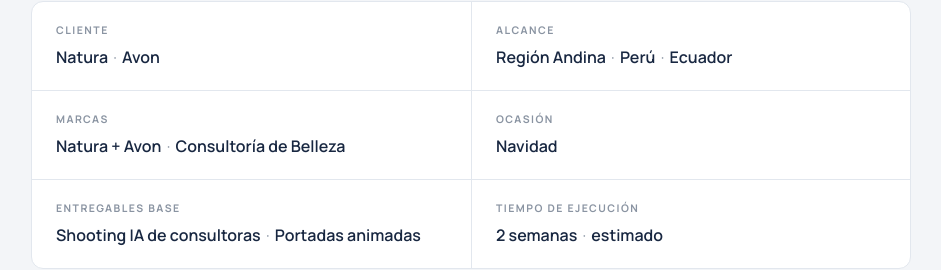
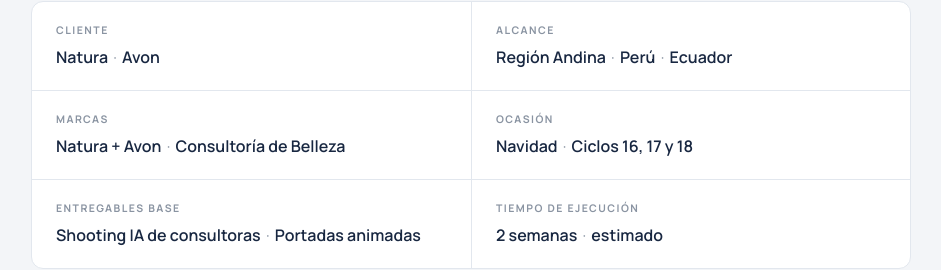
Before and after one commit to anasamsa/natura-navidad-mi-consultoria, a plain HTML site: page index.html in a window 1280 px wide. Shown: the part 1551-1821 px from the top of the page, without its empty margins (169-1110 px from the left). Drawn offline with Linux system fonts and the light colour scheme.

Commit message:
Ciclos 16,17,18 como dato general en Ocasion

```diff
--- a/index.html
+++ b/index.html
@@ -272,7 +272,7 @@
     <div class="cell"><span class="cell__k">Cliente</span><span class="cell__v">Natura <em>·</em> Avon</span></div>
     <div class="cell"><span class="cell__k">Alcance</span><span class="cell__v">Región Andina <em>·</em> Perú <em>·</em> Ecuador</span></div>
     <div class="cell"><span class="cell__k">Marcas</span><span class="cell__v">Natura + Avon <em>·</em> Consultoría de Belleza</span></div>
-    <div class="cell"><span class="cell__k">Ocasión</span><span class="cell__v">Navidad</span></div>
+    <div class="cell"><span class="cell__k">Ocasión</span><span class="cell__v">Navidad <em>·</em> Ciclos 16, 17 y 18</span></div>
     <div class="cell"><span class="cell__k">Entregables base</span><span class="cell__v">Shooting IA de consultoras <em>·</em> Portadas animadas</span></div>
     <div class="cell"><span class="cell__k">Tiempo de ejecución</span><span class="cell__v">2 semanas <em>·</em> estimado</span></div>
       </div>
```
